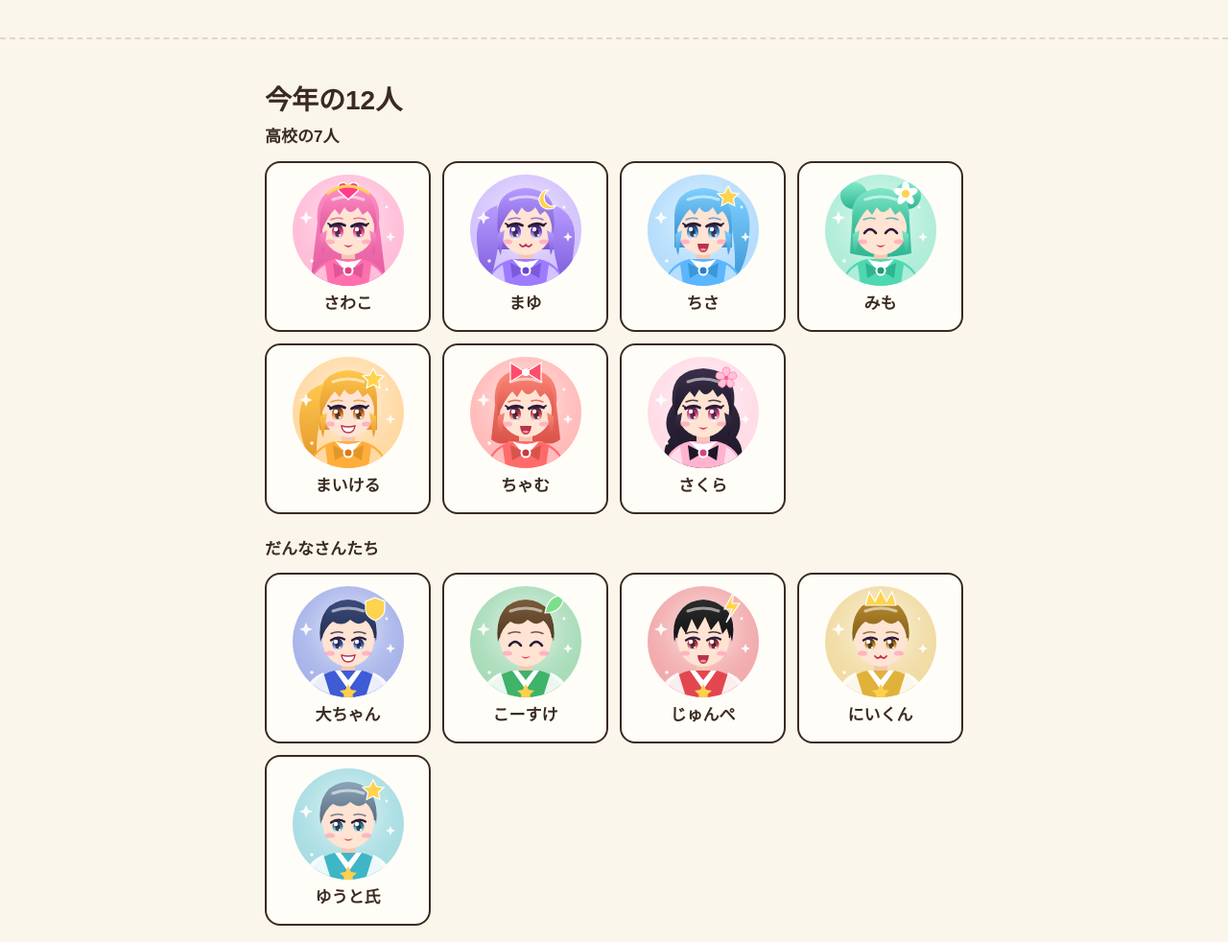
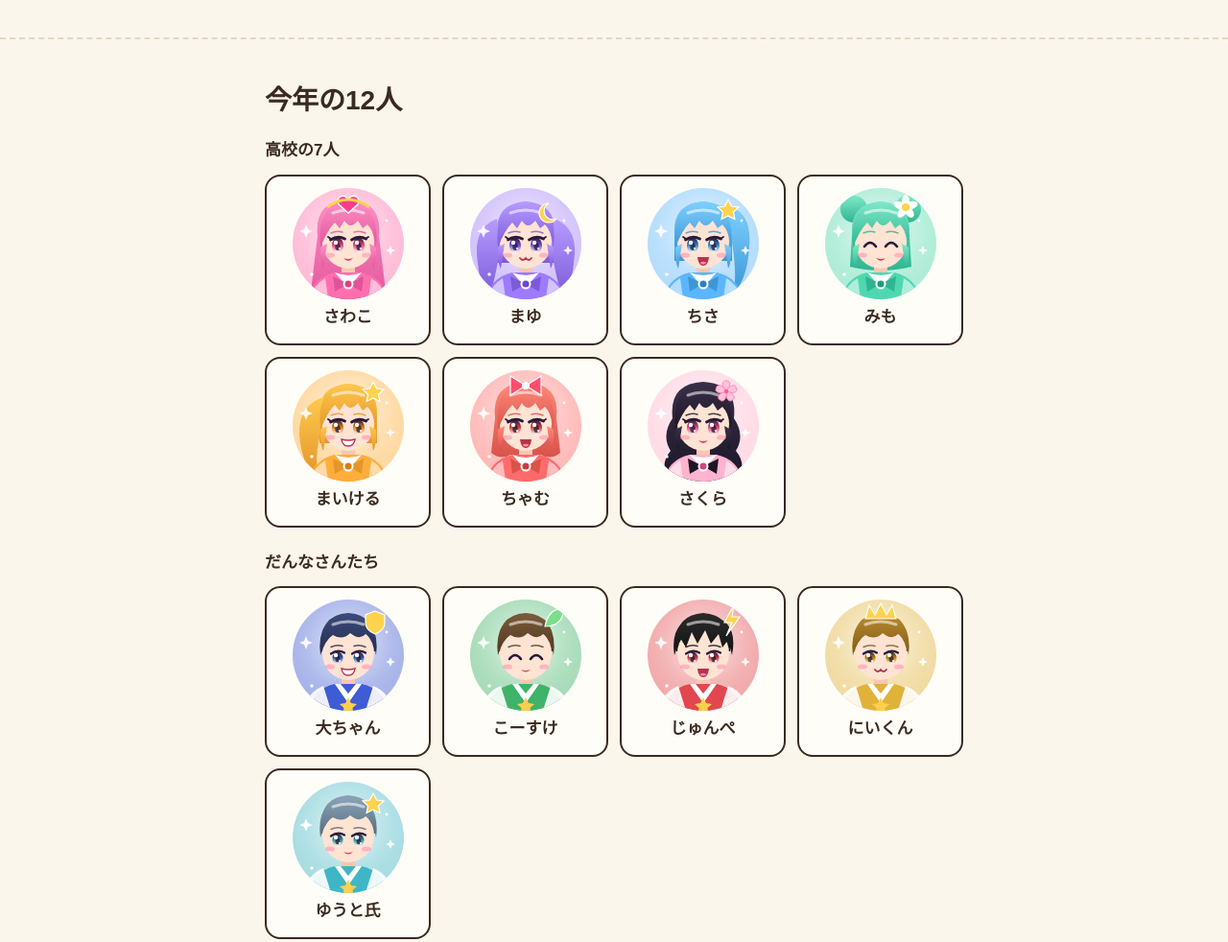
Before and after one commit to sakurabloomyou/Sunplaza-supermarket, a plain HTML site: page bonenkai2026/index.html in a window 1280 px wide. Shown: the part 1420-2402 px from the top of the page at 96% size. Drawn offline with Linux system fonts and the light colour scheme; a web font is replaced by a local one.

Commit message:
Add spacing above member list
Co-Authored-By: Claude Opus 5.5 <noreply@anthropic.com>
Claude-Session: https://claude.ai/code/session_018ZJwZKsz6jpVydR1pVijYJ

```diff
--- a/bonenkai2026/index.html
+++ b/bonenkai2026/index.html
@@ -216,7 +216,7 @@ footer{text-align:center;color:var(--sub);font-size:14px;padding:28px 16px 40px;
 <!-- MEMBERS -->
 <section id="members"><div class="wrap">
   <h2>今年の12人</h2>
-  <div id="memberList"></div>
+  <div id="memberList" style="margin-top:18px"></div>
 </div></section>
 
 <!-- QUIZ -->
```
